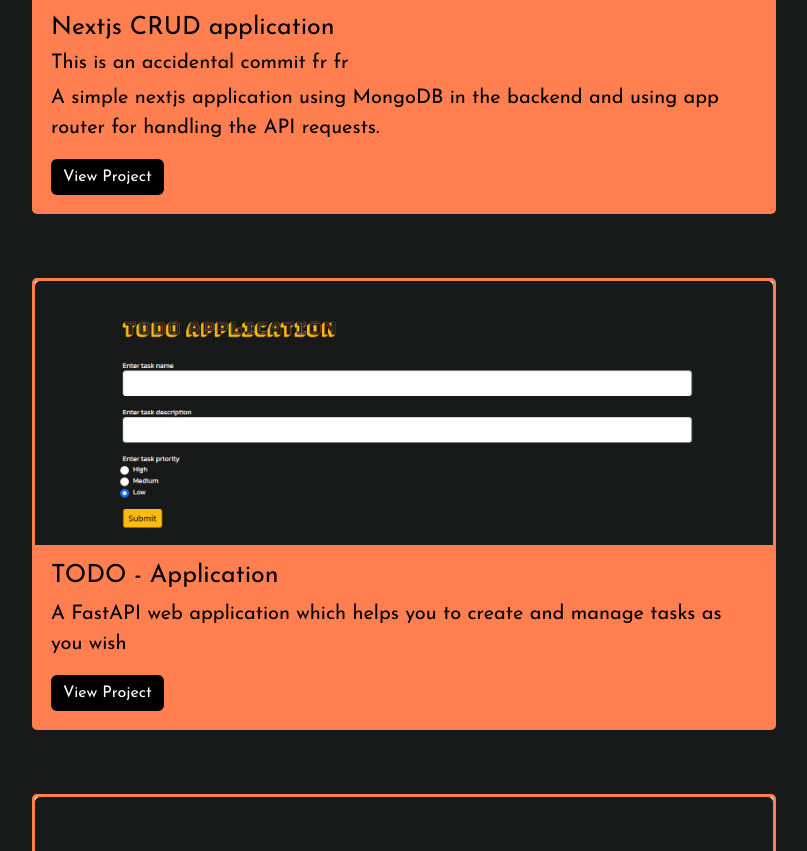
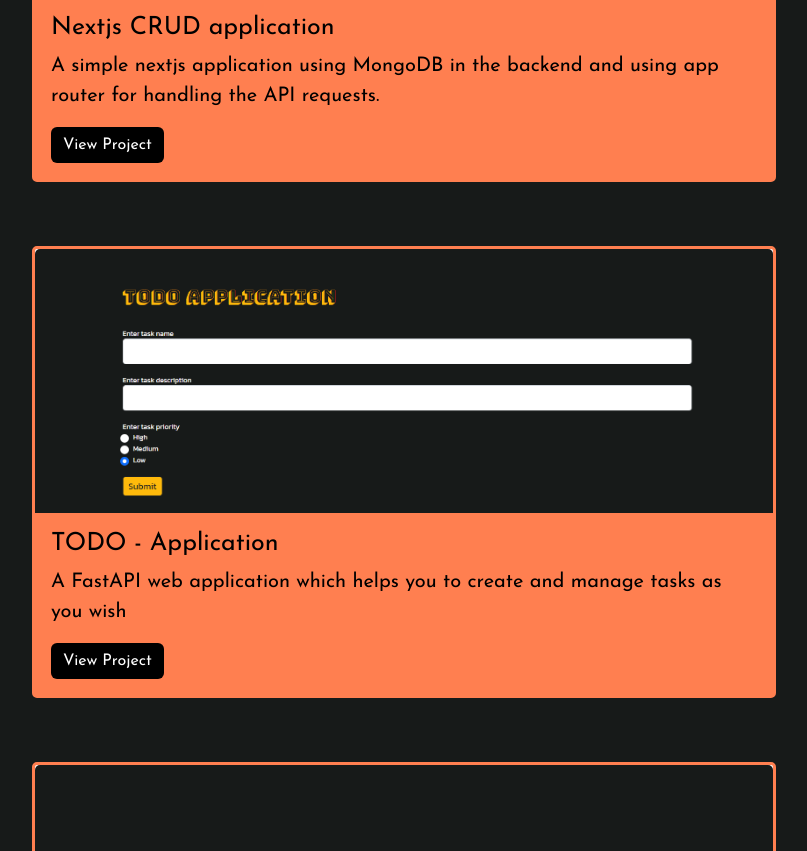
Before and after one commit to sladewilson948/sladewilson948.github.io, a plain HTML site: page projects.html in a window 1280 px wide. Shown: the part 1190-2041 px from the top of the page, without its empty margins (236-1043 px from the left). Drawn offline with nearby package versions, Linux system fonts and the light colour scheme; a web font is replaced by a local one.

Commit message:
removing accidenatl commit

```diff
--- a/projects.html
+++ b/projects.html
@@ -76,7 +76,6 @@
         <img class="card-img-top" src="employee.png" alt="Card image cap">
         <div class="card-body" style="color: black;">
           <h5 class="card-title">Nextjs CRUD application</h5>
-          <h5>This is an accidental commit fr fr</h5>
           <p class="card-text">A simple nextjs application using MongoDB in the backend and using app router for handling the API requests.</p>
           <a href="https://github.com/sladewilson948/nextjs-CRUD-app" target="_blank" class="btn btn-primary" style="background-color: black; border: none;">View Project</a>
         </div>
```
